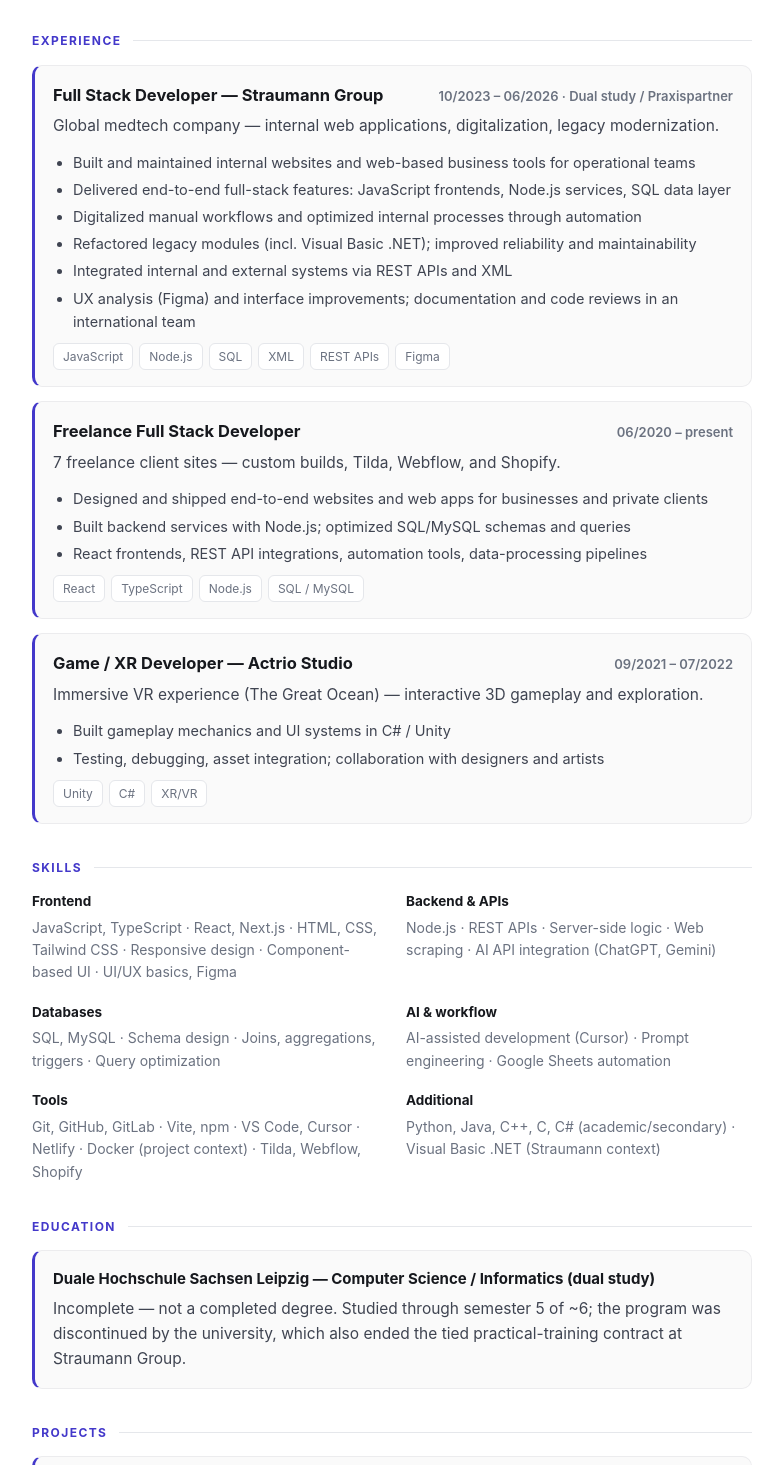
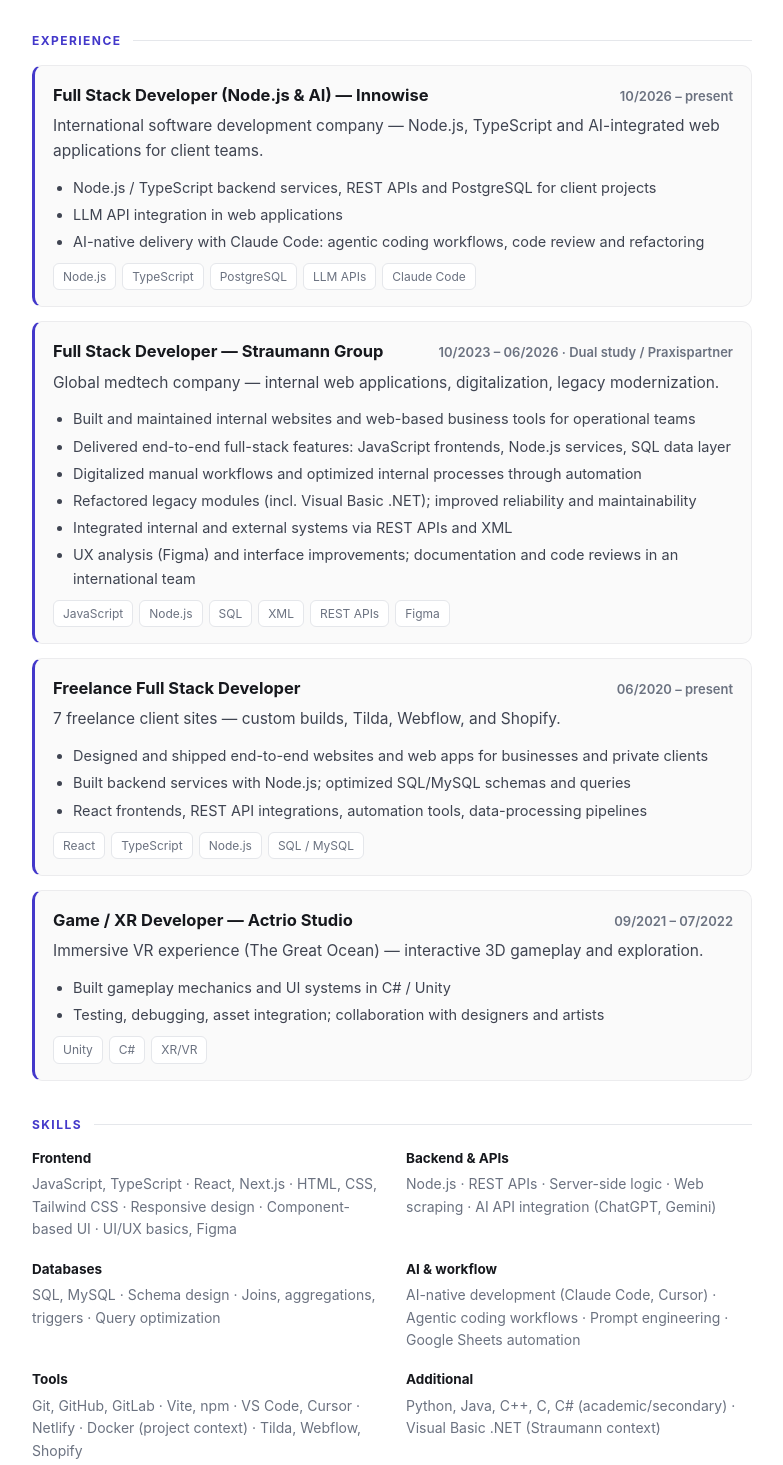
Before and after one commit to TimurKry/cv, a plain HTML site: page index.html in a window 1280 px wide. Shown: the part 680-2145 px from the top of the page, without its empty margins (248-1031 px from the left). Drawn offline with Linux system fonts and the light colour scheme.

Commit message:
Add Innowise (10/2026–present) and Claude Code / AI-native skills
Co-Authored-By: Claude Opus 5.5 <noreply@anthropic.com>
Claude-Session: https://claude.ai/code/session_01Nqztz8QoGGwCaiBUGYuw7Q

```diff
--- a/index.html
+++ b/index.html
@@ -229,6 +229,20 @@
 
     <div class="card">
       <div class="card-top">
+        <h3 class="card-title">Full Stack Developer (Node.js &amp; AI) — Innowise</h3>
+        <span class="card-period">10/2026 – present</span>
+      </div>
+      <p>International software development company — Node.js, TypeScript and AI-integrated web applications for client teams.</p>
+      <ul>
+        <li>Node.js / TypeScript backend services, REST APIs and PostgreSQL for client projects</li>
+        <li>LLM API integration in web applications</li>
+        <li>AI-native delivery with Claude Code: agentic coding workflows, code review and refactoring</li>
+      </ul>
+      <div class="tags"><span class="tag">Node.js</span><span class="tag">TypeScript</span><span class="tag">PostgreSQL</span><span class="tag">LLM APIs</span><span class="tag">Claude Code</span></div>
+    </div>
+
+    <div class="card">
+      <div class="card-top">
         <h3 class="card-title">Full Stack Developer — Straumann Group</h3>
         <span class="card-period">10/2023 – 06/2026 · Dual study / Praxispartner</span>
       </div>
@@ -289,7 +303,7 @@
       </div>
       <div>
         <p class="skill-title">AI & workflow</p>
-        <p class="skill-items">AI-assisted development (Cursor) · Prompt engineering · Google Sheets automation</p>
+        <p class="skill-items">AI-native development (Claude Code, Cursor) · Agentic coding workflows · Prompt engineering · Google Sheets automation</p>
       </div>
       <div>
         <p class="skill-title">Tools</p>
@@ -353,7 +367,7 @@
     </div>
   </div>
 
-  <footer>Last updated 2026-07-13 · timurkry.dev@gmail.com</footer>
+  <footer>Last updated 2026-11-21 · timurkry.dev@gmail.com</footer>
 </div>
 </body>
 </html>
```
Also changed, not shown: cards/dark/header.svg, cards/dark/skills.svg, cards/dark/timeline.svg, cards/header.svg, cards/skills.svg, cards/timeline.svg, 2 other files.
